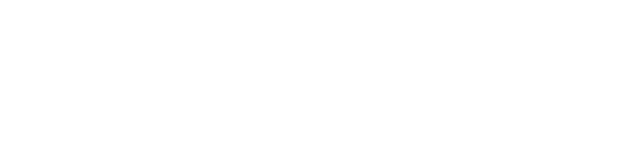
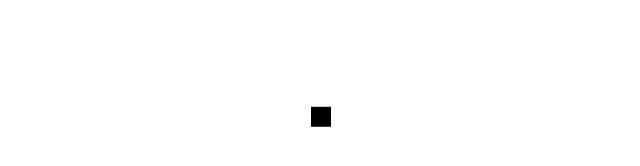
Before and after one commit to hadalwillow/pingpong, a website: page public/index.html in a window 1280 px wide. Shown: the full height of the page, 352-992 px from the left. Drawn offline with Linux system fonts and the light colour scheme.

Commit message:
bouncing ball

```diff
--- a/public/index.html
+++ b/public/index.html
@@ -18,10 +18,12 @@
 		'left_paddle_y': 0,
 		'right_paddle_y': 0,
 		'ball_position': [0, 0],
+		'ball_speed': [0.5, 0.1],
 		'keys': {}
 	}
 
 	const paddle_speed = 1;
+	const ball_speed = 1;
 
 	//Set app to correct width;
 	app.width = window.innerWidth;
@@ -36,7 +38,7 @@
 				width: 10,
 				height: 100
 			}
-        )
+		);
 
 		this.nodes.push(
 			{
@@ -46,7 +48,19 @@
 				width: 10,
 				height: 100
 			}
-        )
+		);
+
+		this.nodes.push(
+			{
+				'id': 'ball',
+				x: app.width / 2 - 10,
+				y: app.height / 2 - 10,
+				width: 20,
+				height: 20
+			}
+		);
+
+		game_state.ball_position = [app.width / 2, app.height / 2];
 	};
 
 	app.onUpdate = function (time) {
@@ -63,8 +77,22 @@
 			game_state.left_paddle_y -= time * paddle_speed;
 		}
 
+		game_state.ball_position[0] += game_state.ball_speed[0] * time * ball_speed;
+		game_state.ball_position[1] += game_state.ball_speed[1] * time * ball_speed;
+
+		if (game_state.ball_position[0] < 10 ||
+			game_state.ball_position[0] + 10 > app.width
+		) {
+			game_state.ball_speed[0] *= -1;
+		}
+		if (game_state.ball_position[1] < 10 || game_state.ball_position[1] > app.height - 10) {
+			game_state.ball_speed[1] *= -1;
+		}
+
 		this.getNode('paddle-left').y = game_state.left_paddle_y;
 		this.getNode('paddle-right').y = game_state.right_paddle_y;
+		this.getNode('ball').x = game_state.ball_position[0] - 10;
+		this.getNode('ball').y = game_state.ball_position[1] - 10;
 	};
 
 	document.addEventListener('keydown', (ev) => {
```
Lines whose indentation alone changed are shown as unchanged.
